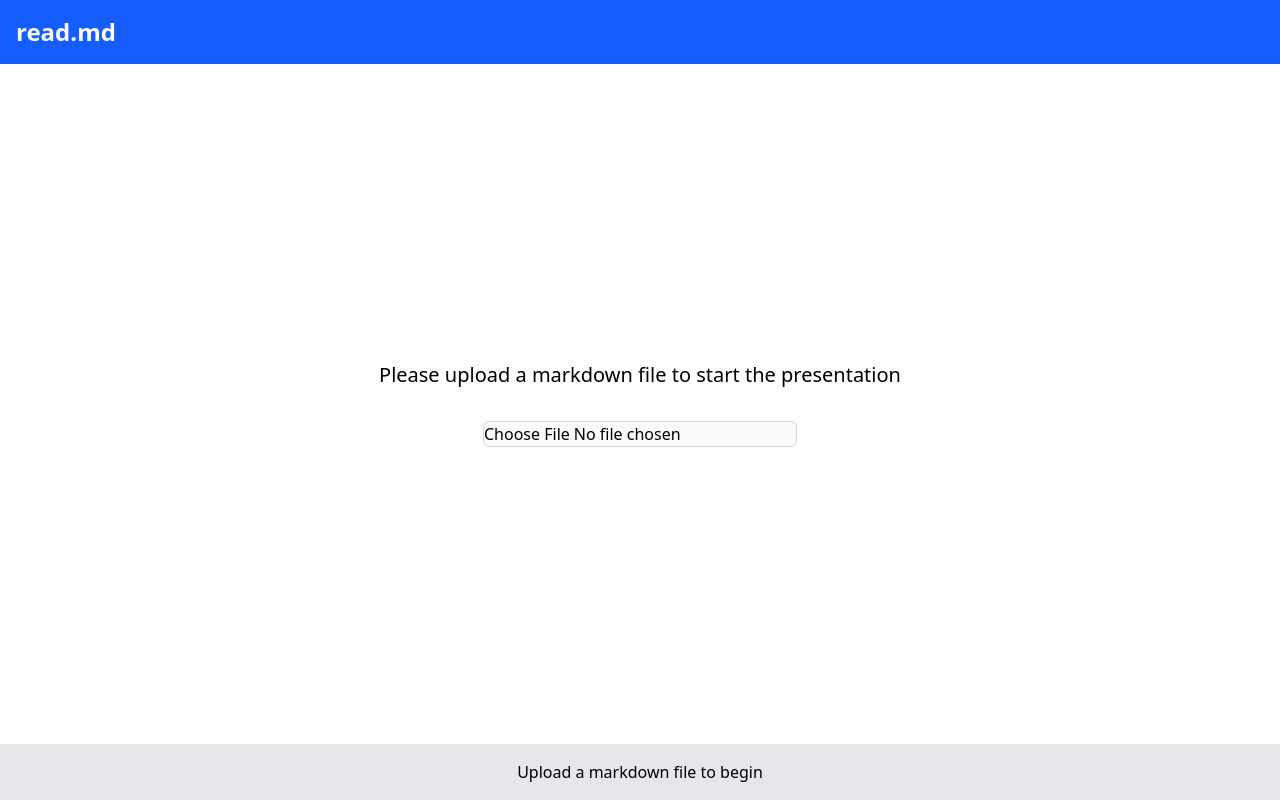
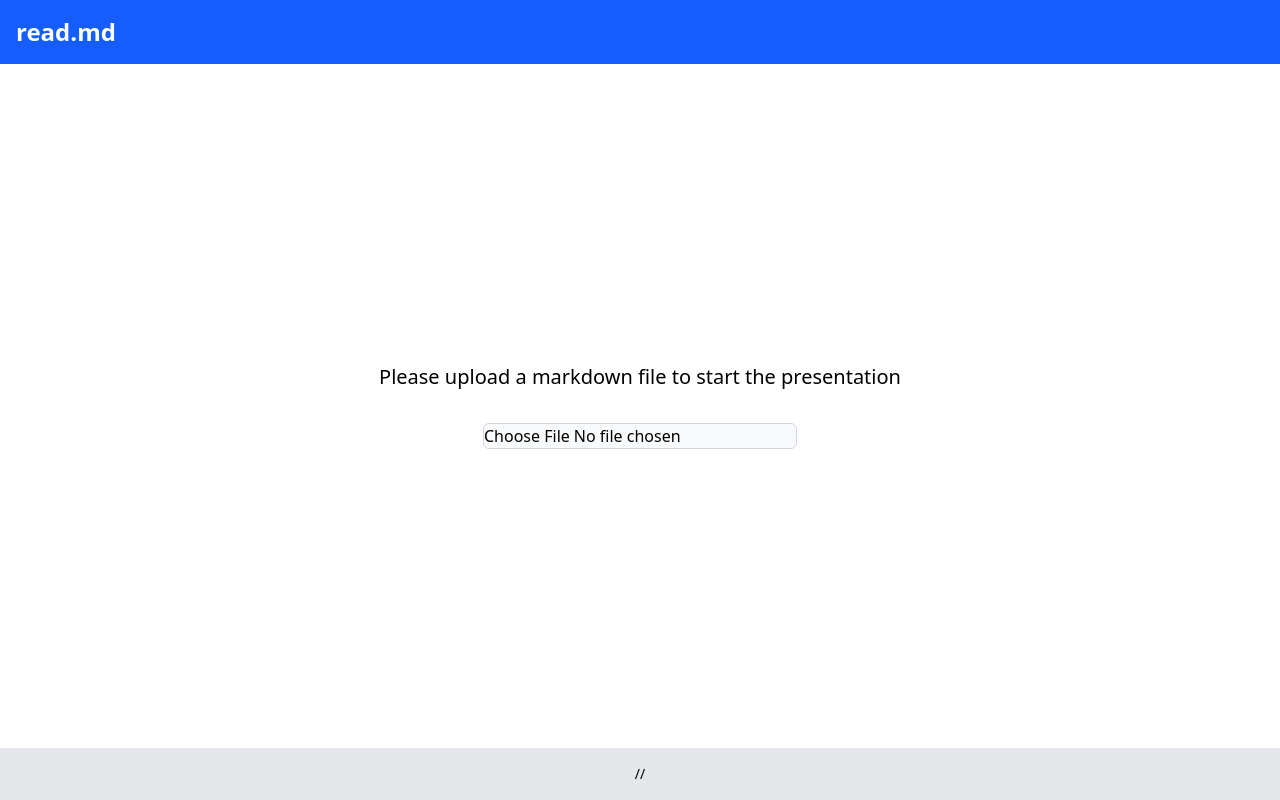
Before and after one commit to devclub1/read.md, a React (Vite) app: page / in a window 1280 px wide. Built offline with nearby package versions, Linux system fonts and the light colour scheme.

Commit message:
Add devclub1 footer

```diff
--- a/src/App.jsx
+++ b/src/App.jsx
@@ -87,7 +87,7 @@ export default function App() {
         if (level === 0) {
           currentItems.push(currentItem);
         } else {
-          const parent = extractParent(currentItems, level);
+          const parent = extractParentItem(currentItems, level);
           parent.children.push(currentItem);
         }
       } else if (line.includes('![') && line.includes('](') && line.includes(')')) {
@@ -135,7 +135,7 @@ export default function App() {
     return presentationSlides;
   };
 
-  const extractParent = (currentItems, level) => {
+  const extractParentItem = (currentItems, level) => {
     let currentParent = currentItems[currentItems.length - 1];
 
     for (let idx = 1; idx < level; idx++) {
@@ -438,7 +438,14 @@ export default function App() {
               </div>
             </>
           ) : (
-            <span className="text-center w-full">Upload a markdown file to begin</span>
+            <div className="mx-auto text-center text-sm group">
+              <div className="relative inline-block">
+                <span className="transition-opacity duration-1000 group-hover:opacity-0">//</span>
+                <div className="absolute bottom-0 -translate-x-1/2 whitespace-nowrap cursor-default opacity-0 transition-opacity duration-1000 group-hover:opacity-100">
+                  <a href="https://github.com/devclub1" target="_blank">developed // devclub1</a>
+                </div>
+              </div>
+            </div>
           )}
         </div>
       </div>
```
